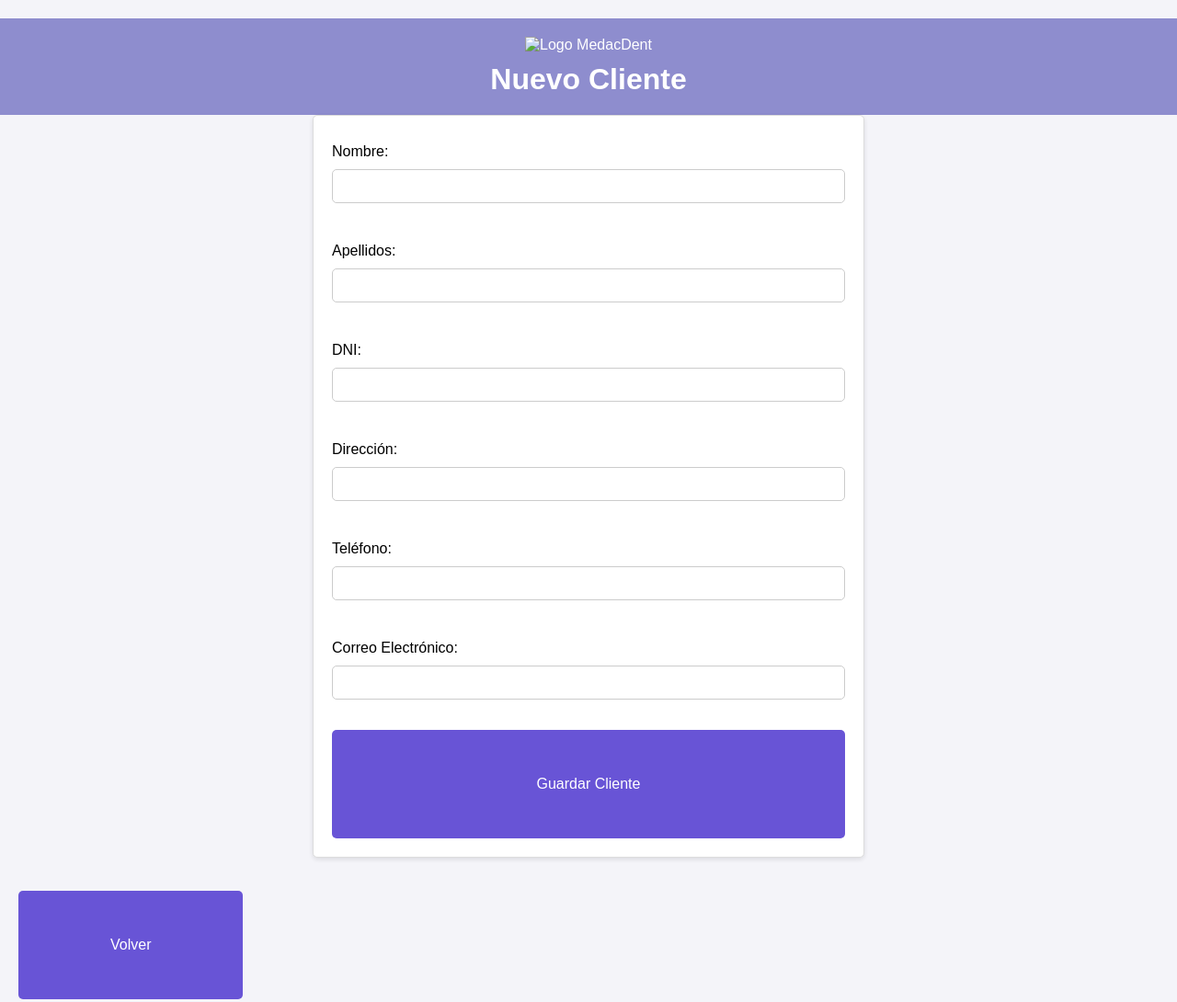
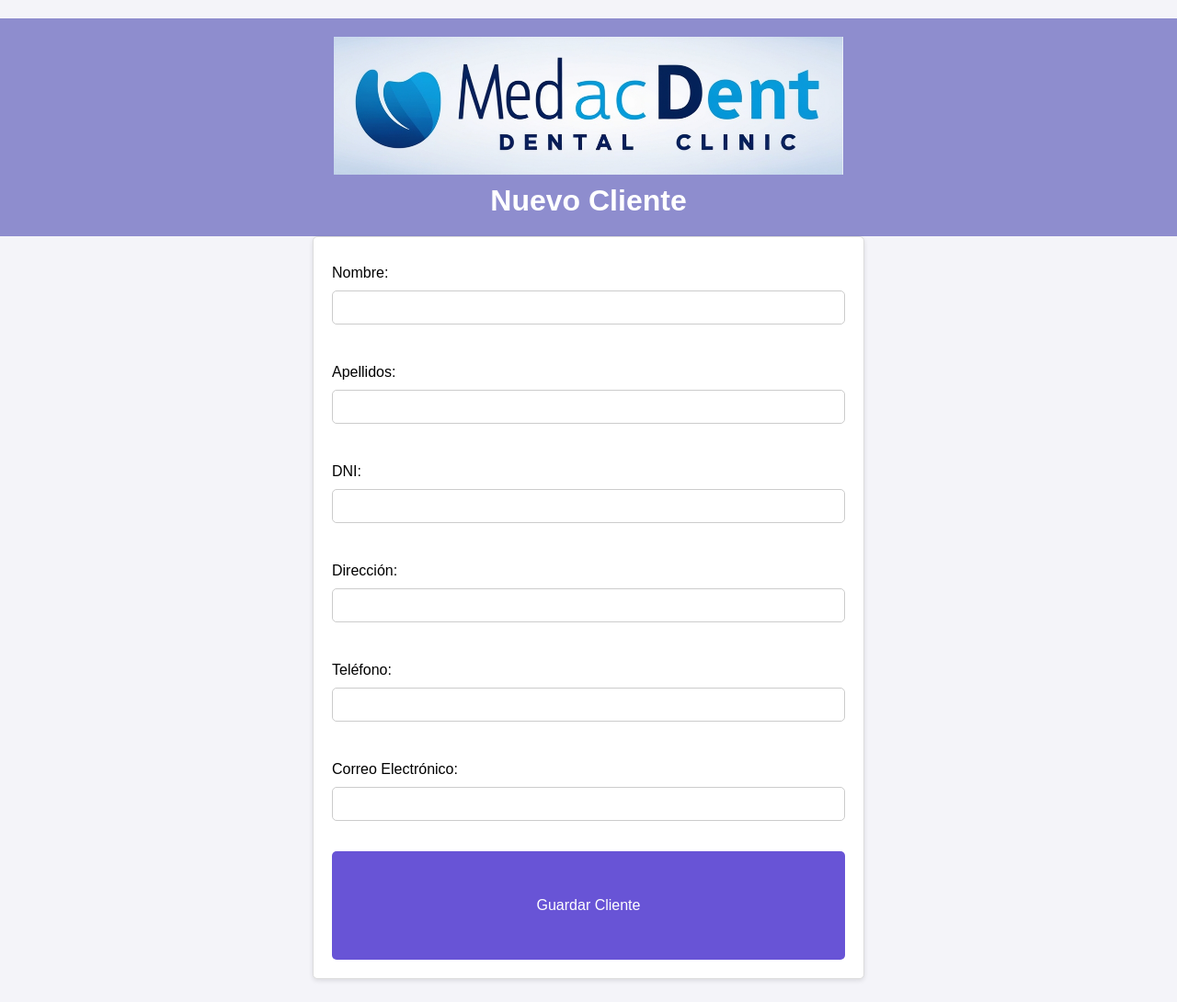
Before and after one commit to MiguelTorralvoGomez/MedacDent, a plain HTML site: page nuevoCliente.html in a window 1280 px wide. Shown: the top 1090 px of the page at 92% size. Drawn offline with Linux system fonts and the light colour scheme.

Commit message:
Update nuevoCliente.html

```diff
--- a/nuevoCliente.html
+++ b/nuevoCliente.html
@@ -8,7 +8,7 @@
 </head>
 <body>
     <header>
-        <img src="imagenes/logo.png" alt="Logo MedacDent" id="logo">
+        <img src="logo.png" alt="Logo MedacDent" id="logo">
         <h1>Nuevo Cliente</h1>
     </header>
 
```
